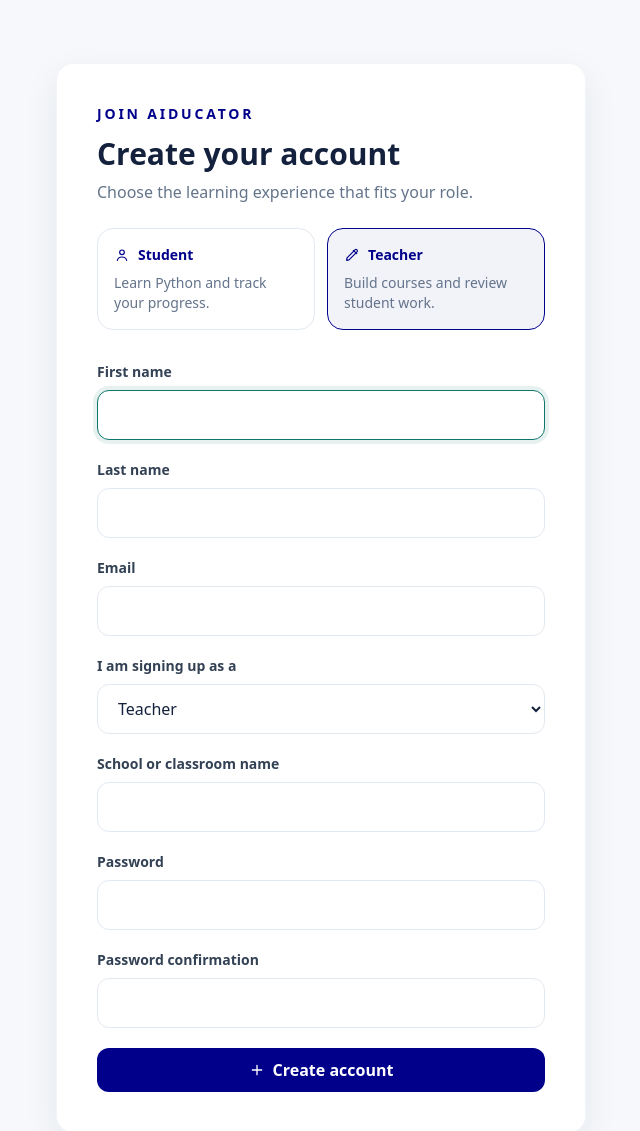
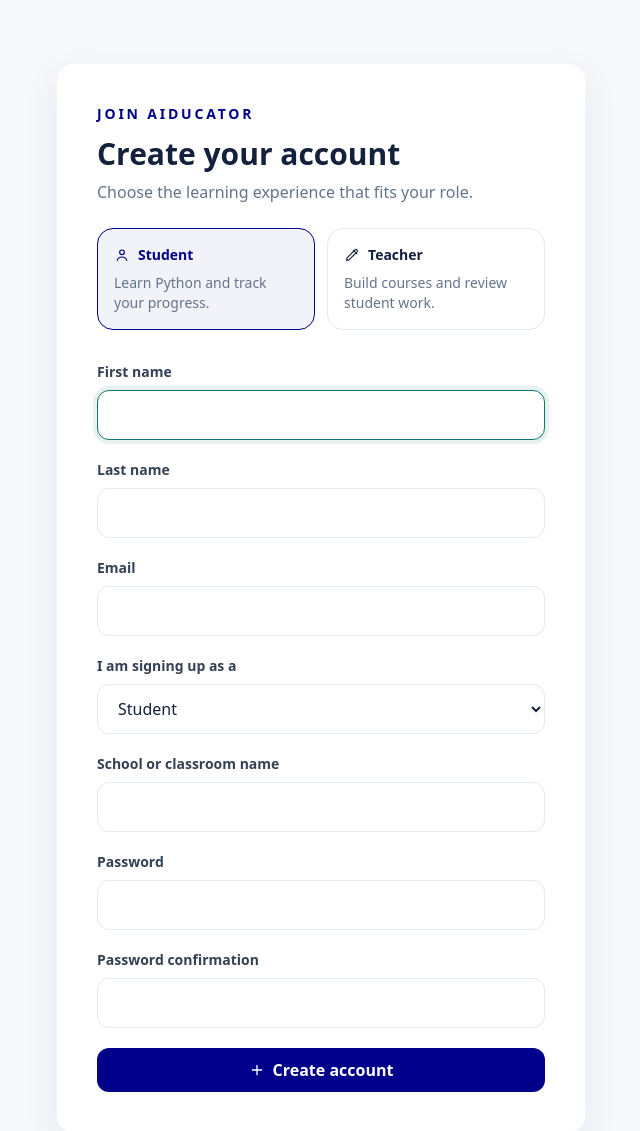
Before and after one commit to BuhariS/aiducator, a Django app: page /accounts/signup/ in a window 1280 px wide. Shown: the part 73-1204 px from the top of the page, without its empty margins (319-959 px from the left). Run offline with Django 5.2, Linux system fonts and the light colour scheme; style sheets or scripts are compiled from the project's sources; parts of the project's set-up code (start-up, migrations or seed data) failed here and were passed over; some libraries are stand-ins or nearby versions.

Commit message:
fix: default signup to student and refine catalog search

```diff
--- a/accounts/forms.py
+++ b/accounts/forms.py
@@ -17,7 +17,7 @@ class SignUpForm(UserCreationForm):
 
     role = forms.ChoiceField(
         choices=Role.choices,
-        initial=Role.TEACHER,
+        initial=Role.STUDENT,
         required=False,
         label="I am signing up as a",
     )
@@ -43,7 +43,7 @@ class SignUpForm(UserCreationForm):
     def clean_role(self):
         if self.signup_role:
             return self.signup_role
-        return self.cleaned_data.get("role") or self.Role.TEACHER
+        return self.cleaned_data.get("role") or self.Role.STUDENT
 
     def clean(self):
         cleaned_data = super().clean()
--- a/accounts/tests.py
+++ b/accounts/tests.py
@@ -46,10 +46,10 @@ class AuthenticationTests(TestCase):
         self.assertEqual(membership.organization.name, "Lagos Coding School")
         self.assertEqual(response.url, reverse("accounts:login"))
 
-    def test_default_signup_selects_teacher_and_focuses_first_name(self):
+    def test_default_signup_selects_student_and_focuses_first_name(self):
         response = self.client.get(reverse("accounts:signup"))
 
-        self.assertEqual(response.context["form"].fields["role"].initial, "teacher")
+        self.assertEqual(response.context["form"].fields["role"].initial, "student")
         self.assertEqual(response.context["form"].fields["first_name"].widget.attrs["autofocus"], "autofocus")
 
     def test_teacher_signup_requires_an_organization_name(self):
--- a/templates/courses/catalog.html
+++ b/templates/courses/catalog.html
@@ -7,12 +7,11 @@
       <p class="text-sm font-bold uppercase tracking-[0.25em] text-sunshine">Course catalog</p>
       <h1 class="mt-4 text-4xl font-black leading-tight text-white sm:text-5xl">Learn the skills that help you build.</h1>
       <p class="mt-5 text-lg leading-8 text-slate-300">Teacher-guided courses designed for focused progress, practical confidence, and meaningful feedback.</p>
-      <form class="mt-8 max-w-xl" method="get" role="search"><label class="sr-only" for="course-search">Search courses</label><div class="flex rounded-2xl bg-white p-2 shadow-lg shadow-black/20"><input id="course-search" class="min-w-0 flex-1 border-0 bg-transparent px-3 text-ink placeholder:text-slate-400 focus:ring-0" type="search" name="q" value="{{ query }}" placeholder="Search by topic, course, or school"><button class="rounded-xl bg-sunshine px-5 py-3 text-sm font-black text-ink transition hover:bg-amber-300" type="submit">Search</button></div></form>
     </div>
   </div>
 </section>
 <section class="mx-auto max-w-7xl px-4 py-12 sm:px-6 lg:px-8">
-  <div class="mb-8 flex items-end justify-between"><div><p class="text-sm font-bold uppercase tracking-wider text-emerald">Explore learning</p><h2 class="mt-2 text-2xl font-black text-ink">{% if query %}Results for “{{ query }}”{% else %}Available courses{% endif %}</h2></div>{% if query %}<a class="text-sm font-bold text-emerald hover:underline" href="{% url 'courses:catalog' %}">Clear search</a>{% endif %}</div>
+  <div class="mb-8 flex flex-col gap-5 xl:flex-row xl:items-end"><div class="shrink-0"><p class="text-sm font-bold uppercase tracking-wider text-emerald">Explore learning</p></div><form class="w-full max-w-xl xl:mb-0.5" method="get" role="search"><label class="sr-only" for="course-search">Search courses</label><div class="flex rounded-full border border-slate-200 bg-white p-1.5 shadow-sm transition focus-within:border-emerald focus-within:ring-4 focus-within:ring-emerald/10"><input id="course-search" class="min-w-0 flex-1 rounded-full border-0 bg-transparent px-4 py-2 text-ink placeholder:text-slate-400 focus:ring-0" type="search" name="q" value="{{ query }}" placeholder="Search courses"><button class="rounded-full bg-emerald px-6 py-2.5 text-sm font-black text-white transition hover:bg-emerald-700" type="submit">Search</button></div></form><div class="xl:ml-auto xl:text-right"><h2 class="text-2xl font-black text-ink">{% if query %}Results for “{{ query }}”{% else %}Available courses{% endif %}</h2>{% if query %}<a class="mt-1 inline-block text-sm font-bold text-emerald hover:underline" href="{% url 'courses:catalog' %}">Clear search</a>{% endif %}</div></div>
   {% if courses %}
     <div class="grid gap-6 md:grid-cols-2 lg:grid-cols-3">
       {% for course in courses %}
```
